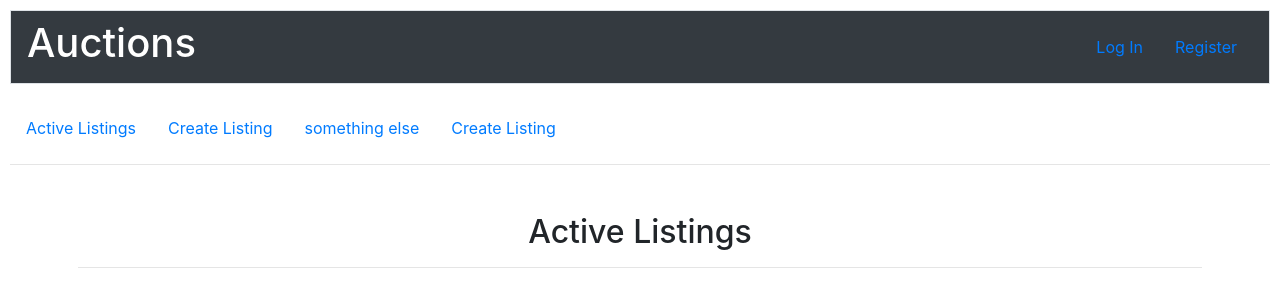
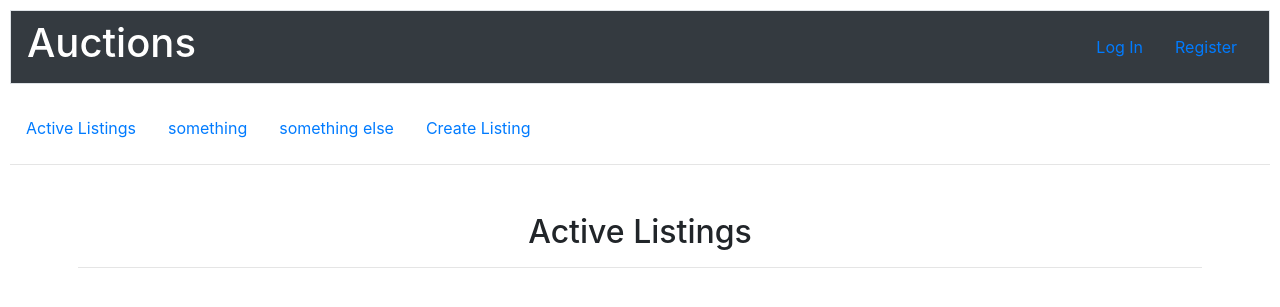
Before and after one commit to pulszao/E-Commerce, a Django app: page / in a window 1280 px wide. Shown: the top 307 px of the page. Run offline with Django 3.2, Linux system fonts and the light colour scheme; data that the repository does not hold is empty; parts of the project's set-up code (start-up, migrations or seed data) failed here and were passed over; some libraries are stand-ins or nearby versions.

Commit message:
fixing create.html problems

```diff
--- a/auctions/templates/auctions/layout.html
+++ b/auctions/templates/auctions/layout.html
@@ -41,13 +41,13 @@
                 <a class="nav-link" href="{% url 'index' %}">Active Listings</a>
             </li>
             <li class="nav-item">
-                <a class="nav-link" href="{% url 'create_listing' %}">Create Listing</a>
+                <a class="nav-link" href="#">something</a>
             </li>
             <li class="nav-item">
                 <a class="nav-link" href="#">something else</a>
             </li>
             <li class="nav-item">
-                <a class="nav-link" href="{% url 'create_listing' %}">Create Listing</a>
+                <a class="nav-link" href="{% url 'create' %}">Create Listing</a>
             </li>
         </nav><hr><br>
 
--- a/auctions/urls.py
+++ b/auctions/urls.py
@@ -8,5 +8,5 @@ urlpatterns = [
     path("logout", views.logout_view, name="logout"),
     path("register", views.register, name="register"),
     path("auction/<str:title>", views.auctions, name="auctions"),
-    path("auction/create_listing", views.create_listing, name="create_listing")
+    path("create_listing", views.create_listing, name="create")
 ]
--- a/auctions/views.py
+++ b/auctions/views.py
@@ -88,9 +88,10 @@ def register(request):
 
 def create_listing(request):
     if request.method == "POST":
-        return HttpResponse("oi")
+        return HttpResponse("BROTA PAI! BROTA!")
 
     else:
+        username=request.user.username
         return render(request, "auctions/create_listing.html", {
-            "username": "ZORRO"
+            "username": username
         })
```
Also changed, not shown: auctions/templates/auctions/create_listing.html (+9 -3 lines), auctions/templates/auctions/index.html (line endings or trailing spaces), db.sqlite3.
